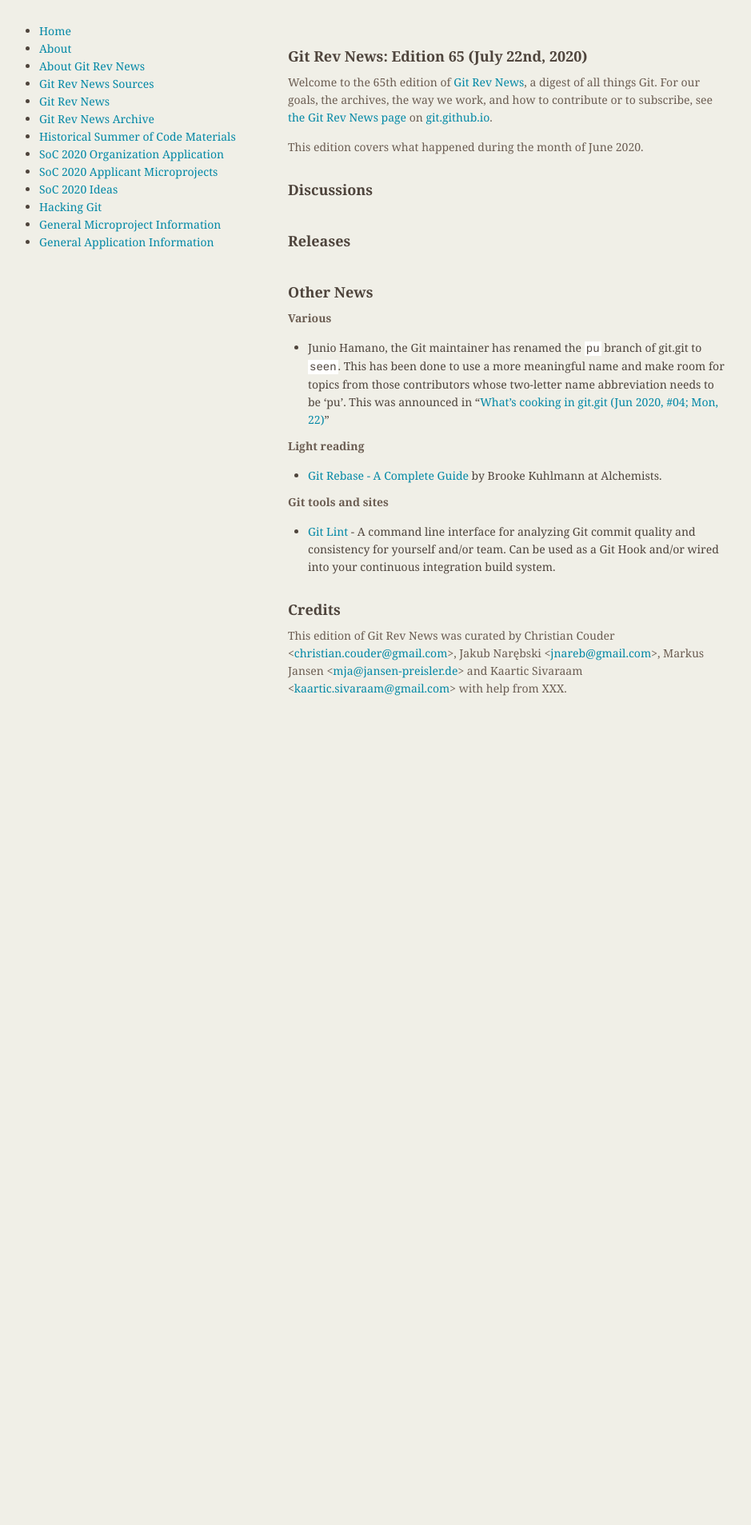
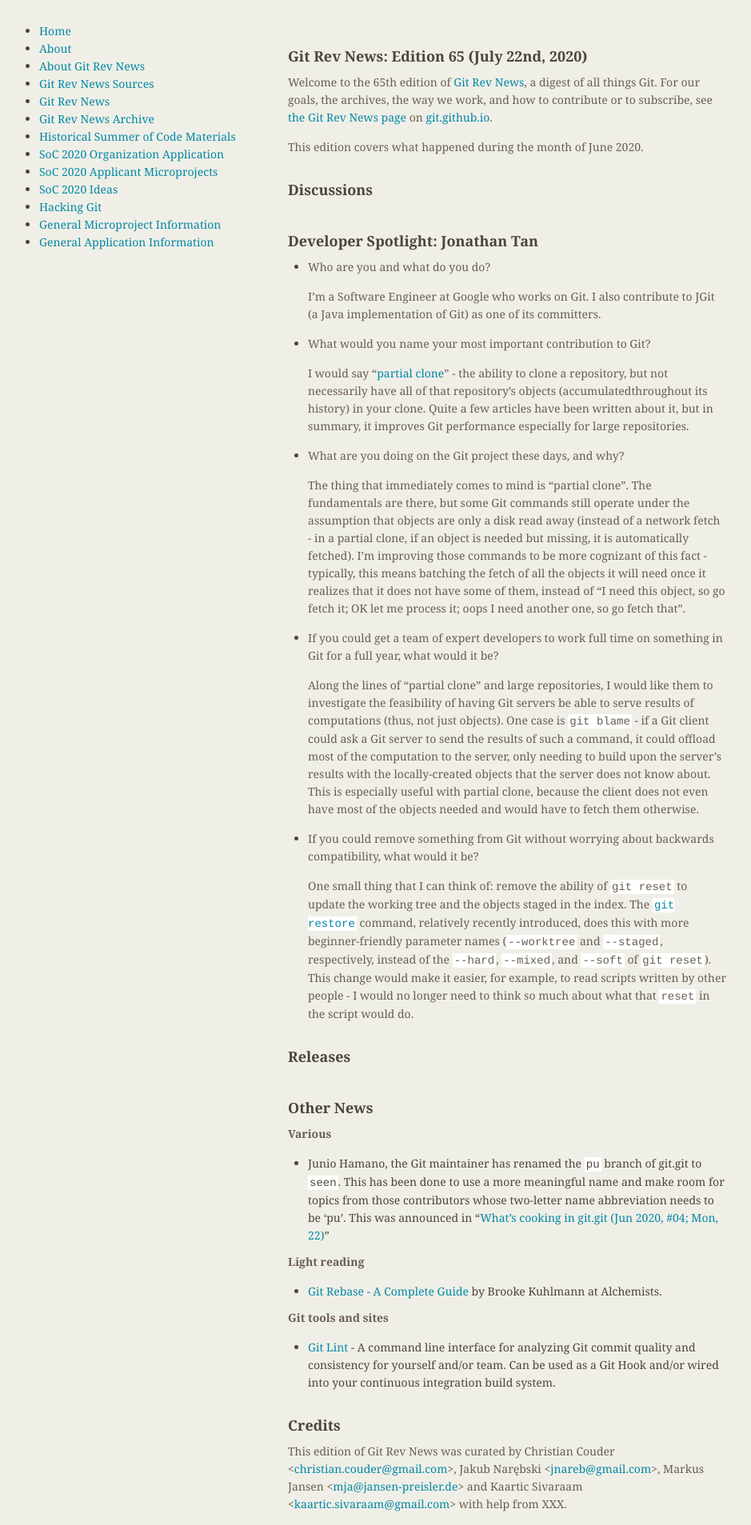
Before and after one commit to git/git.github.io, a Jekyll site: the page built from rev_news/drafts/edition-65.md, in a window 1280 px wide. Shown: the whole page at 80% size, without its empty margins (174-1113 px from the left). Built offline with Jekyll 4.4.1, drawn with Linux system fonts in a browser that asks for light colours; before the commit the page ends 900 px from its top, so only the background shows below that.

Commit message:
rn-65: add interivew with Jonathan Tan

```diff
--- a/rev_news/drafts/edition-65.md
+++ b/rev_news/drafts/edition-65.md
@@ -29,9 +29,58 @@
 ### Support
 -->
 
-<!---
-## Developer Spotlight:
--->
+## Developer Spotlight: Jonathan Tan
+* Who are you and what do you do?
+
+  I'm a Software Engineer at Google who works on Git. I also contribute
+  to JGit (a Java implementation of Git) as one of its committers.
+
+* What would you name your most important contribution to Git?
+
+  I would say "[partial clone](https://git-scm.com/docs/partial-clone)" - the
+  ability to clone a repository, but not necessarily have all of
+  that repository's objects (accumulatedthroughout its history) in
+  your clone. Quite a few articles have been written about it, but in
+  summary, it improves Git performance especially for large repositories.
+
+* What are you doing on the Git project these days, and why?
+
+  The thing that immediately comes to mind is "partial clone".  The
+  fundamentals are there, but some Git commands still operate under the
+  assumption that objects are only a disk read away (instead of a
+  network fetch - in a partial clone, if an object is needed but
+  missing, it is automatically fetched). I'm improving those commands to
+  be more cognizant of this fact - typically, this means batching the
+  fetch of all the objects it will need once it realizes that it does
+  not have some of them, instead of "I need this object, so go fetch it;
+  OK let me process it; oops I need another one, so go fetch that".
+
+* If you could get a team of expert developers to work full time on
+  something in Git for a full year, what would it be?
+
+  Along the lines of "partial clone" and large repositories, I would
+  like them to investigate the feasibility of having Git servers be able
+  to serve results of computations (thus, not just objects). One case is
+  `git blame` - if a Git client could ask a Git server to send the
+  results of such a command, it could offload most of the computation to
+  the server, only needing to build upon the server's results with the
+  locally-created objects that the server does not know about. This is
+  especially useful with partial clone, because the client does not even
+  have most of the objects needed and would have to fetch them
+  otherwise.
+
+* If you could remove something from Git without worrying about
+  backwards compatibility, what would it be?
+
+  One small thing that I can think of: remove the ability of `git reset`
+  to update the working tree and the objects staged in the index. The
+  [`git restore`](https://git-scm.com/docs/git-restore) command,
+  relatively recently introduced, does this with more beginner-friendly
+  parameter names (`--worktree` and `--staged`, respectively, instead of
+  the `--hard`, `--mixed`, and `--soft` of `git reset`). This change
+  would make it easier, for example, to read scripts written by other
+  people - I would no longer need to think so much about what that
+  `reset` in the script would do.
 
 ## Releases
 
```
